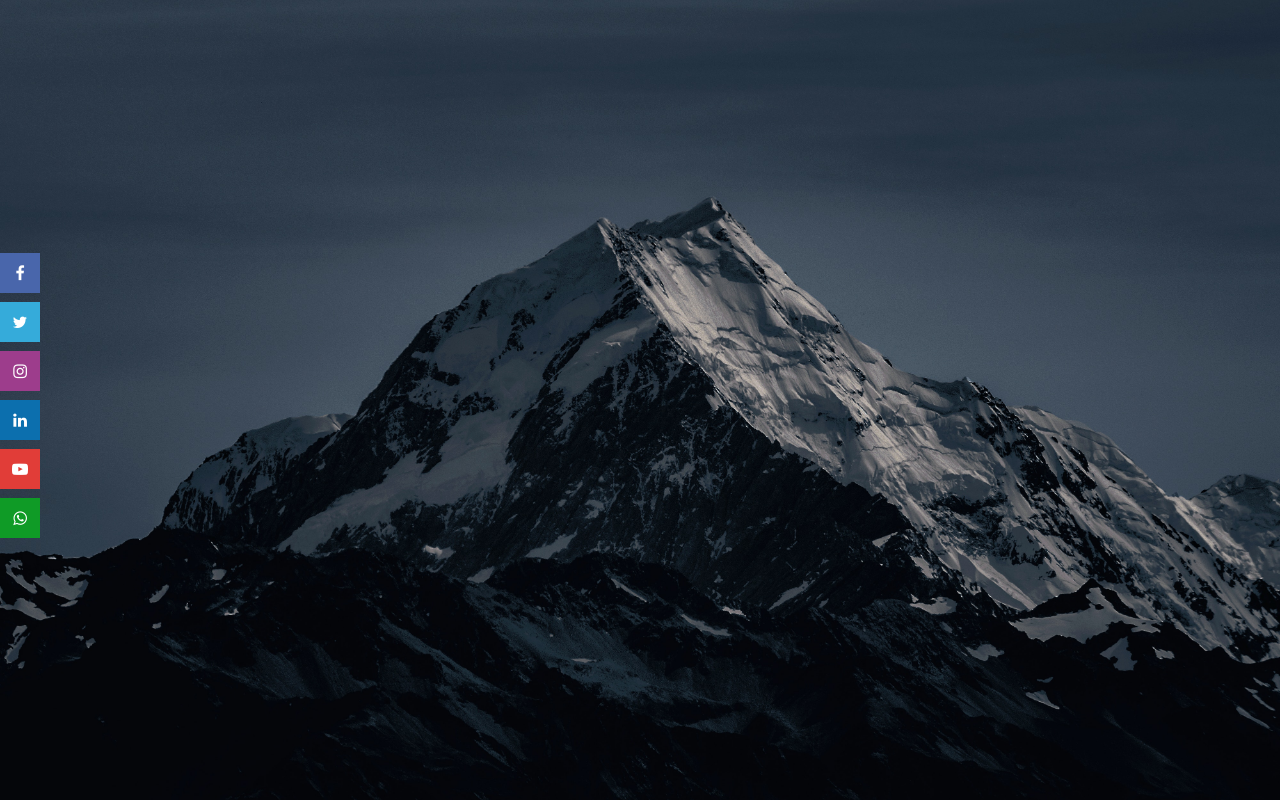
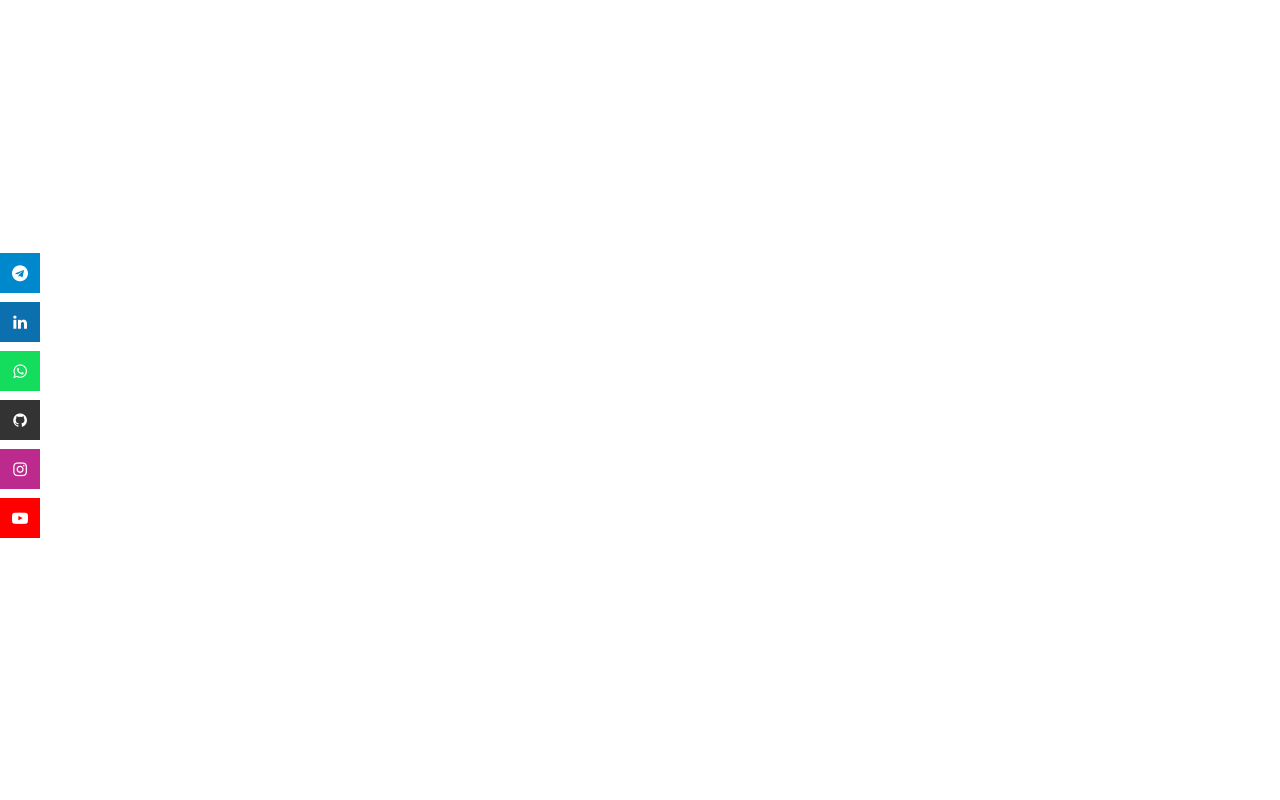
Before and after one commit to sonu28sharma99/SocialMedia-icon-widget, a plain HTML site: page index.html in a window 1280 px wide. Drawn offline with Linux system fonts and the light colour scheme.

Commit message:
file added

```diff
--- a/index.html
+++ b/index.html
@@ -13,28 +13,28 @@
 
 	<div class="floating-social-icon">
 		<a href="#">
-			<span class="icon"><i class="fa fa-facebook"></i></span>
-			<span class="text">Facebook</span>
+			<span class="icon"><i class="fa fab fa-telegram"></i></span>
+			<span class="text">telegram</span>
 		</a>
 		<a href="#">
-			<span class="icon"><i class="fa fa-twitter"></i></span>
-			<span class="text">Twitter</span>
+			<span class="icon"><i class="fa fa-linkedin"></i></span>
+			<span class="text">Linkedin</span>
+		</a>
+		<a href="#">
+			<span class="icon"><i class="fa fa-whatsapp"></i></span>
+			<span class="text">Whatsapp</span>
+		</a>
+		<a href="#">
+			<span class="icon"><i class="fa fab fab fab fab fa-github"></i></span>
+			<span class="text">Whatsapp</span>
 		</a>
 		<a href="#">
 			<span class="icon"><i class="fa fa-instagram"></i></span>
 			<span class="text">Instagram</span>
 		</a>
 		<a href="#">
-			<span class="icon"><i class="fa fa-linkedin"></i></span>
-			<span class="text">Linkedin</span>
-		</a>
-		<a href="#">
 			<span class="icon"><i class="fa fa-youtube-play"></i></span>
 			<span class="text">Youtube</span>
-		</a>
-		<a href="#">
-			<span class="icon"><i class="fa fa-whatsapp"></i></span>
-			<span class="text">Whatsapp</span>
 		</a>
 	</div>
 
--- a/style.css
+++ b/style.css
@@ -1,4 +1,4 @@
-*
+/* *
 {
 	margin: 0;
 	padding:0;
@@ -12,7 +12,7 @@ body
 	width: 100%;
 	height: 100vh;
 	overflow: hidden;
-}
+} */
 
 
 .floating-social-icon
@@ -86,14 +86,15 @@ body
 .floating-social-icon a:nth-child(1) .icon,
 .floating-social-icon a:nth-child(1) .text:before
 {
-	background-color: #4966ab;
+	background-color: #0088cc;
 }
 
-.floating-social-icon a:nth-child(2) .text,
-.floating-social-icon a:nth-child(2) .icon,
-.floating-social-icon a:nth-child(2) .text:before
+.floating-social-icon a:nth-child(6) .text,
+.floating-social-icon a:nth-child(6) .icon,
+.floating-social-icon a:nth-child(6) .text:before
 {
-	background-color: #35abda;
+	background-color: #FF0000;
+	;
 }
 .floating-social-icon a:nth-child(3) .text,
 .floating-social-icon a:nth-child(3) .icon,
@@ -101,9 +102,9 @@ body
 {
 	background-color: #9d3d8c;
 }
-.floating-social-icon a:nth-child(4) .text,
-.floating-social-icon a:nth-child(4) .icon,
-.floating-social-icon a:nth-child(4) .text:before
+.floating-social-icon a:nth-child(2) .text,
+.floating-social-icon a:nth-child(2) .icon,
+.floating-social-icon a:nth-child(2) .text:before
 {
 	background-color: #0c6fae;
 }
@@ -111,11 +112,11 @@ body
 .floating-social-icon a:nth-child(5) .icon,
 .floating-social-icon a:nth-child(5) .text:before
 {
-	background-color: #e13d38;
+	background-color:  #bc2a8d;
 }
-.floating-social-icon a:nth-child(6) .text,
-.floating-social-icon a:nth-child(6) .icon,
-.floating-social-icon a:nth-child(6) .text:before
+.floating-social-icon a:nth-child(3) .text,
+.floating-social-icon a:nth-child(3) .icon,
+.floating-social-icon a:nth-child(3) .text:before
 {
-	background-color: #0f9b26;
+	background-color: #14dc5c;;
 }
```
